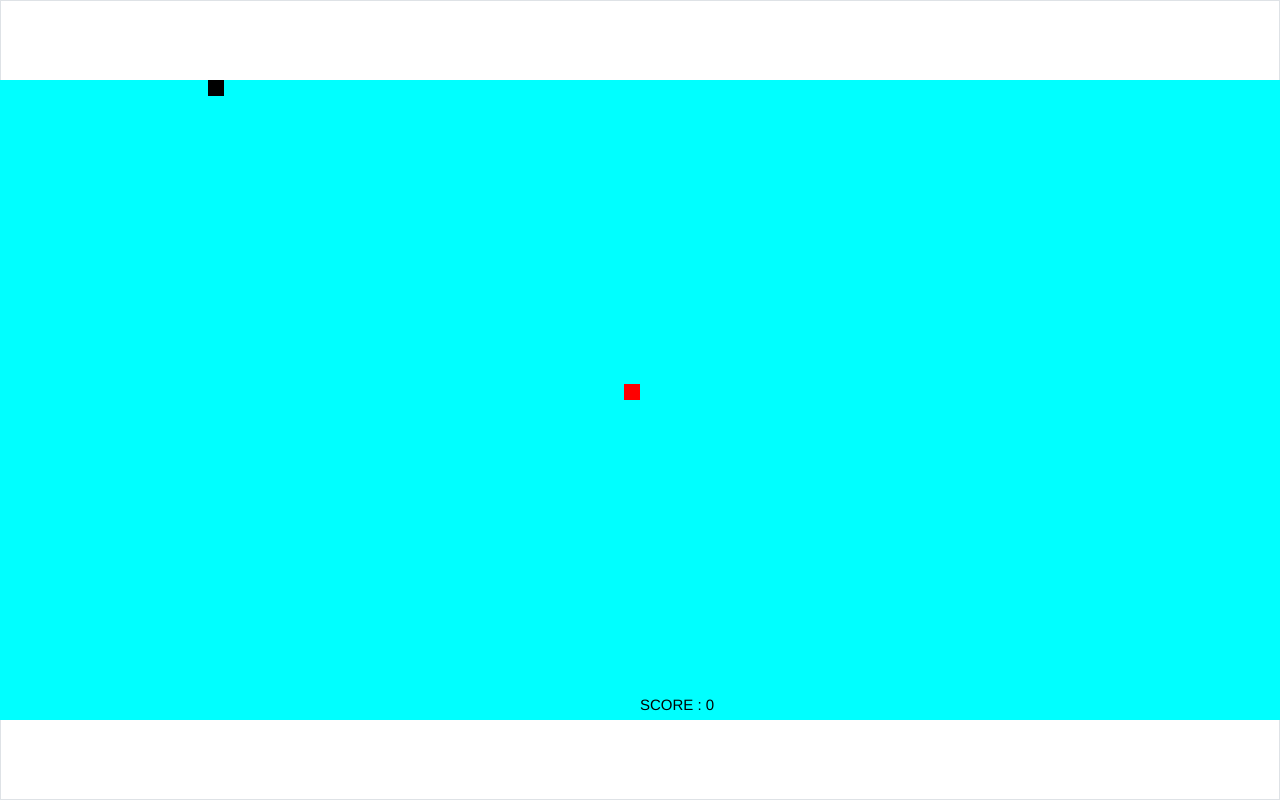
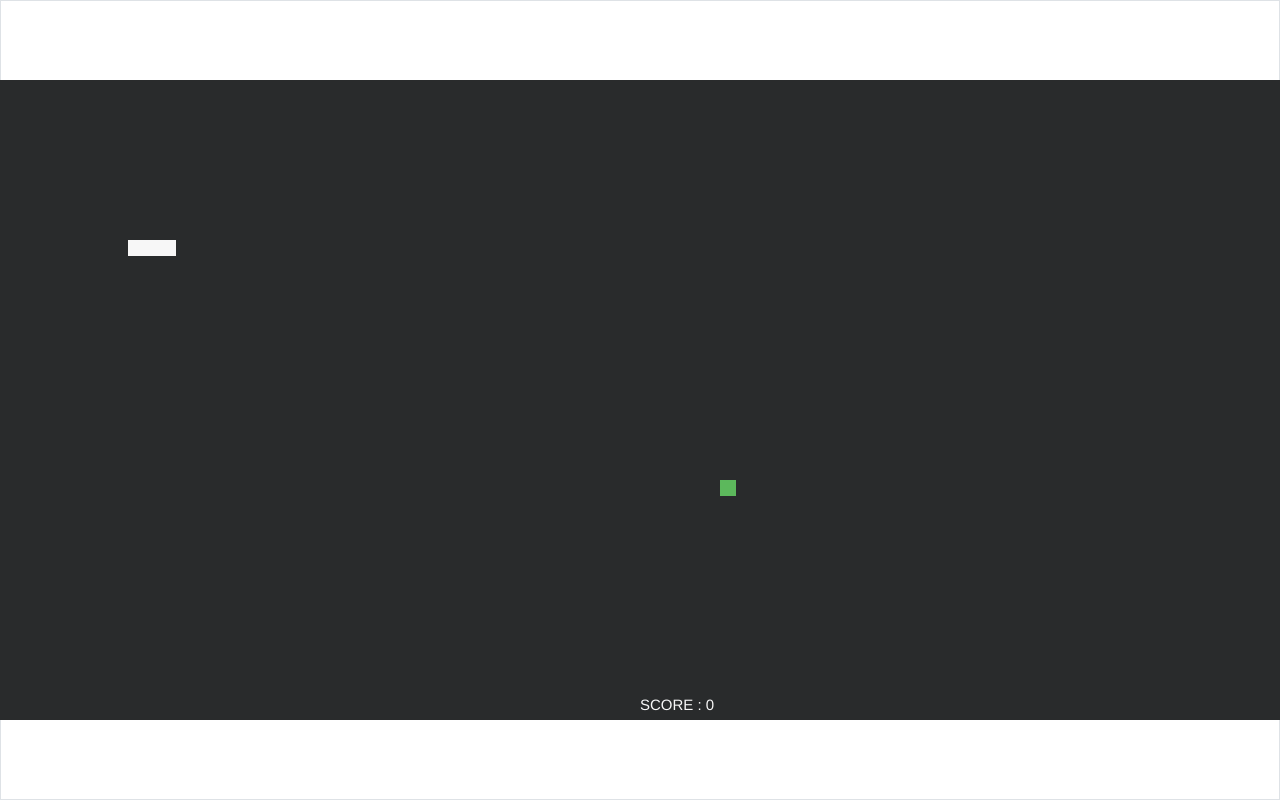
Before and after one commit to Nashila-Amod/SnakeGame, a plain HTML site: page index.html in a window 1280 px wide. Both pictures are taken after a click on the button "START". Drawn offline with nearby package versions, Linux system fonts and the light colour scheme.

Commit message:
Extensions : Add 3 game modes, move food on the grid, game over interface, sounds effects

```diff
--- a/index.html
+++ b/index.html
@@ -13,7 +13,7 @@
 <body class="border d-flex align-items-center justify-content-center">
 
     <div id="startMenu" class="border bg-dark text-white rounded p-5">
-        <h1 class="my-5">WELCOME TO THE SNAKE GAME</h1>
+        <h1 class="my-5" id="title">WELCOME TO MY SNAKE GAME</h1>
 
         <div class="mb-5">
 
@@ -33,7 +33,10 @@
 
     </div>
 
-    <script src="snake.js"></script>
+    <script type="text/json" src="level1.json"></script>
+    <script type="text/json" src="level2.json"></script>
+    <script type="text/json" src="level3.json"></script>
+    <script type= "text/javascript" src="snake.js"></script>
 
     <!-- jQuery and Bootstrap Bundle (includes Popper) -->
     <script src="https://code.jquery.com/jquery-3.5.1.slim.min.js" integrity="sha384-DfXdz2htPH0lsSSs5nCTpuj/zy4C+OGpamoFVy38MVBnE+IbbVYUew+OrCXaRkfj" crossorigin="anonymous"></script>
--- /dev/null
+++ b/level1.json
@@ -0,0 +1,13 @@
+{
+    "dimensions": [80, 40],
+    "delay": 80,
+    "foodDelay" : 6000,
+    "food": [
+        [25,45]
+    ],
+    "snake": [
+      [10,10],
+      [10,9],
+      [10,8]
+    ]
+}
--- a/snake.js
+++ b/snake.js
@@ -1,16 +1,31 @@
 let world = [];
-var ROWS = 40, COLS = 80;
+var ROWS, COLS;
 var EMPTY = "EMPTY", SNAKE = "SNAKE", FRUIT = "FRUIT";
 
 let snake = [];
+var snakeLength;
+var snakeHeadPosition = [];
 const LEFT = 0, UP = 1, RIGHT = 2, DOWN = 3, NONE = -1;
 let direction = NONE;
 
+var initialFoodPosition = [];
+var foodMove;
+var foodDelay;
+
 var canvas,	canvas_context;
 var gameActive, gameControl;
-var x = 200; // call step function X times per second
+var delay; // call step function X times per second
 var score;
 var level;
+
+var dataJson;
+
+// Audio files
+const deadAudio = new Audio();
+const eatAudio = new Audio();
+
+deadAudio.src = "dead.mp3";
+eatAudio.src = "eat.mp3";
 
 
 /* CREATION OF THE WORLD */
@@ -56,15 +71,15 @@ function draw()
             switch (getCellWorld(x,y)) {
 
 				case EMPTY:
-					canvas_context.fillStyle = "#0ff";
+					canvas_context.fillStyle = "#292b2c";
                     break;
 
 				case SNAKE:
-                    canvas_context.fillStyle = "#ff0000";
+                    canvas_context.fillStyle = "#f7f7f7";
                     break;
 
                 case FRUIT :
-                    canvas_context.fillStyle = "#000";
+                    canvas_context.fillStyle = "#5cb85c";
 					break;
 			}
 
@@ -73,7 +88,7 @@ function draw()
     }
 
     // changes the fillstyle once more and draws the score
-    canvas_context.fillStyle = "#000";
+    canvas_context.fillStyle = "#f7f7f7";
 	canvas_context.font = "15px Helvetica";
 	canvas_context.fillText("SCORE : " + score, canvas.width/2, canvas.height-10);
 }
@@ -87,7 +102,7 @@ function createSnake(x_row,y_col, snakeLength)
 
     for(var x = 1; x < snakeLength ; x++)
     {
-        x_row++;
+        y_col++;
         grow(x_row, y_col);
     }
 }
@@ -101,7 +116,7 @@ function insertHead(x_row, y_col)
 function grow(x_row, y_col)
 {
     setCellWorld(SNAKE, x_row, y_col);
-    return snake.unshift(x_row, y_col);
+    return snake.unshift([x_row, y_col]);
 }
 
 function removeTail(x_row,y_col)
@@ -113,7 +128,13 @@ function removeTail(x_row,y_col)
 
 /* GENERATING FOOD */
 
-function setFood() {
+function setInitialFood(x_row, y_col)
+{
+    setCellWorld(FRUIT, x_row, y_col);
+    foodMove = setTimeout(function () { removeFood(x_row, y_col);}, foodDelay);
+}
+
+function setFoodRandom() {
 
     var empty = [];
 
@@ -131,7 +152,24 @@ function setFood() {
 
 	// chooses a random cell
     var fruitCell = empty[Math.round(Math.random()*(empty.length - 1))];
-    setCellWorld(FRUIT, fruitCell[0], fruitCell[1]);
+    var x_row = fruitCell[0];
+    var y_col = fruitCell[1];
+    setCellWorld(FRUIT, x_row, y_col);
+
+    foodMove = setTimeout(function () { removeFood(x_row, y_col);}, foodDelay);
+
+}
+
+function removeFood(x_row, y_row)
+{
+
+    if(getCellWorld(x_row, y_row) === FRUIT)
+    {
+        setCellWorld(EMPTY, x_row, y_row);
+        setFoodRandom();
+        return;
+    }
+
 }
 
 
@@ -140,10 +178,11 @@ function setFood() {
 function startMenu()
 {
     var levelSelect = document.getElementById("levelSelect");
-    niveau = levelSelect.value;
+    level = levelSelect.value;
 
     var startMenuDiv = document.getElementById("startMenu");
     startMenuDiv.parentNode.removeChild(startMenuDiv);
+    initiateLevel();
     initGame();
 }
 
@@ -161,42 +200,97 @@ function initGame()
 
     document.addEventListener("keydown", keyDownEvent);
 
-    gameControl = startGame(x);
+    gameControl = startGame(delay);
 }
 
-function startGame(x)
+function startGame(delay)
 {
     gameActive = true;
     init();
-    draw();
-    return setInterval(step, x);
+    return setInterval(step, delay);
 }
 
 function init()
 {
-    // Initiate the game
     createWorld(ROWS, COLS);
     score = 0;
 
     // Initiate the snake
-    var snakeX = Math.floor(ROWS/2);
-    var snakeY = Math.floor(COLS/ 2);
-    createSnake(snakeX - 1, snakeY - 1, 1);
+    var snakeX = snakeHeadPosition[0];
+    var snakeY = snakeHeadPosition[1];
+    createSnake(snakeX, snakeY, snakeLength);
 
     // Set food on the grid
-    setFood();
+    setInitialFood(initialFoodPosition[0], initialFoodPosition[1]);
+    draw();
+}
+
+function initiateLevel()
+{
+    var request = new XMLHttpRequest();
+
+    // Initiate the game
+    if(level === "level1")
+    {
+        request.open("GET", "../level1.json", false);
+        request.send(null)
+        dataJson = JSON.parse(request.responseText);
+    }
+    else if(level === "level2")
+    {
+        request.open("GET", "../level2.json", false);
+        request.send(null)
+        dataJson = JSON.parse(request.responseText);
+    }
+    else if(level === "level3")
+    {
+        request.open("GET", "../level3.json", false);
+        request.send(null)
+        dataJson = JSON.parse(request.responseText);
+    }
+
+    ROWS = dataJson.dimensions[1];
+    COLS = dataJson.dimensions[0];
+    delay = dataJson.delay;
+    foodDelay = dataJson.foodDelay;
+
+    snakeLength = dataJson.snake.length;
+    snakeHeadPosition = Array.from(dataJson.snake[snakeLength-1]);
+
+    initialFoodPosition = Array.from(dataJson.food[0]);
 }
 
 function endGame()
 {
     clearInterval(gameControl);
+
     gameActive = false;
 
-    canvas_context.fillStyle = 'white';
-    canvas_context.textBaseline = 'middle';
-    canvas_context.textAlign = 'center';
-    canvas_context.font = 'normal bold 18px serif';
-    canvas_context.fillText('Game over', canvas.width/2, canvas.height/2);
+    canvas.parentNode.removeChild(canvas);
+
+    var divGameOver = document.createElement("div");
+    divGameOver.classList += "text-white bg-dark text-center border rounded p-5 w-50"
+
+    var titleGameOver = document.createElement("h1");
+    titleGameOver.classList += "my-5";
+    titleGameOver.textContent = 'GAME OVER';
+
+    var divButton = document.createElement("div");
+    divButton.classList += "d-flex justify-content-center";
+
+    var refreshButton = document.createElement("button");
+    refreshButton.classList += "btn btn-danger btn-lg mb-5";
+    refreshButton.setAttribute('type', 'button');
+    refreshButton.setAttribute('onclick', "window.location.reload();");
+    refreshButton.textContent = "RESTART";
+
+    divButton.appendChild(refreshButton);
+    divGameOver.appendChild(titleGameOver);
+    divGameOver.appendChild(divButton);
+
+    document.body.appendChild(divGameOver);
+
+    deadAudio.play();
 
 }
 
@@ -250,6 +344,8 @@ function keyDownEvent(e) {
 
 function move_snake()
 {
+    if(direction != NONE)
+    {
         // Get the position of the head :
         var head = snake[snake.length - 1]
         var headX = head[0];
@@ -274,7 +370,7 @@ function move_snake()
                 break;
         }
 
-    // checks all gameover conditions
+        //checks all gameover conditions
 
         if (0 > headX || headX > ROWS-1)
         {
@@ -288,19 +384,19 @@ function move_snake()
             return;
         }
 
-    if(getCellWorld(headX, headY) === SNAKE && snake.length > 1)
+        if(getCellWorld(headX, headY) === SNAKE && snake.length > snakeLength)
         {
             gameActive = false;
             return;
         }
-
 
         // check whether the new position are on the fruit item
 
         if (getCellWorld(headX, headY) === FRUIT)
         {
             score++;
-        setFood();
+            eatAudio.play();
+            setFoodRandom();
         }
         else
         {
@@ -316,3 +412,5 @@ function move_snake()
         // Add new head
         insertHead(headX, headY);
     }
+
+}
```
Also changed, not shown: level2.json (added, +12 -0 lines), level3.json (added, +11 -0 lines), 2 other files. Lines whose indentation alone changed are shown as unchanged.
